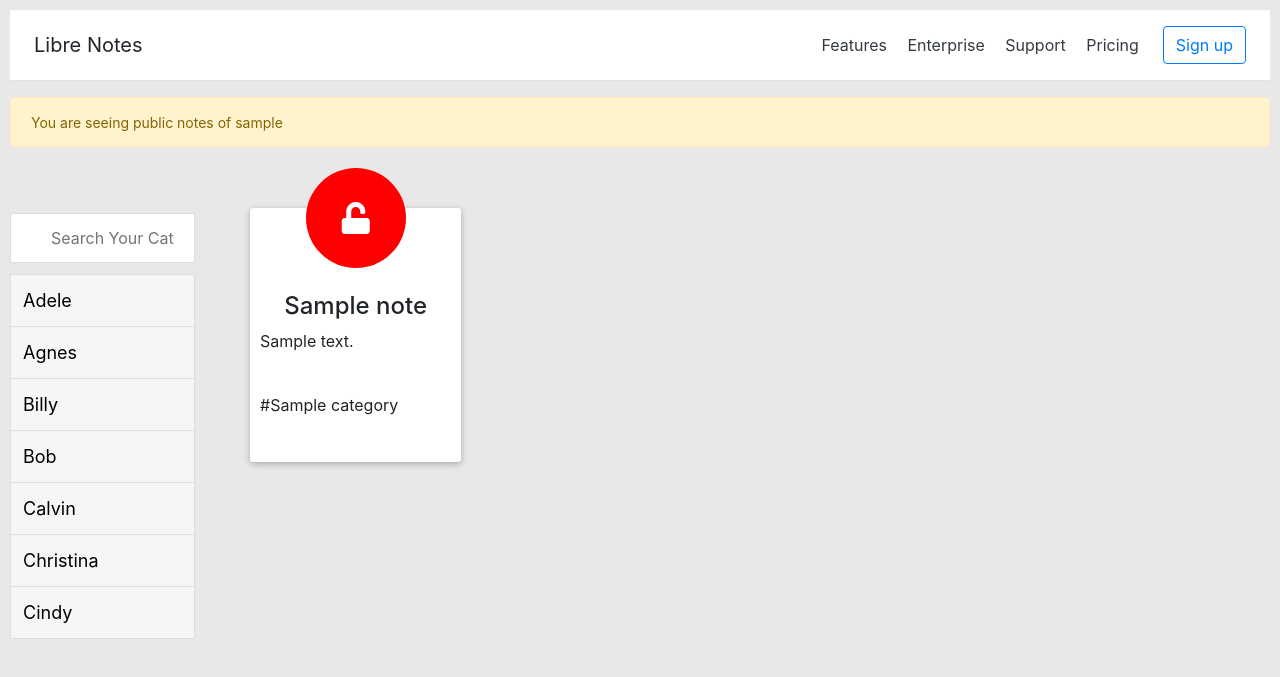
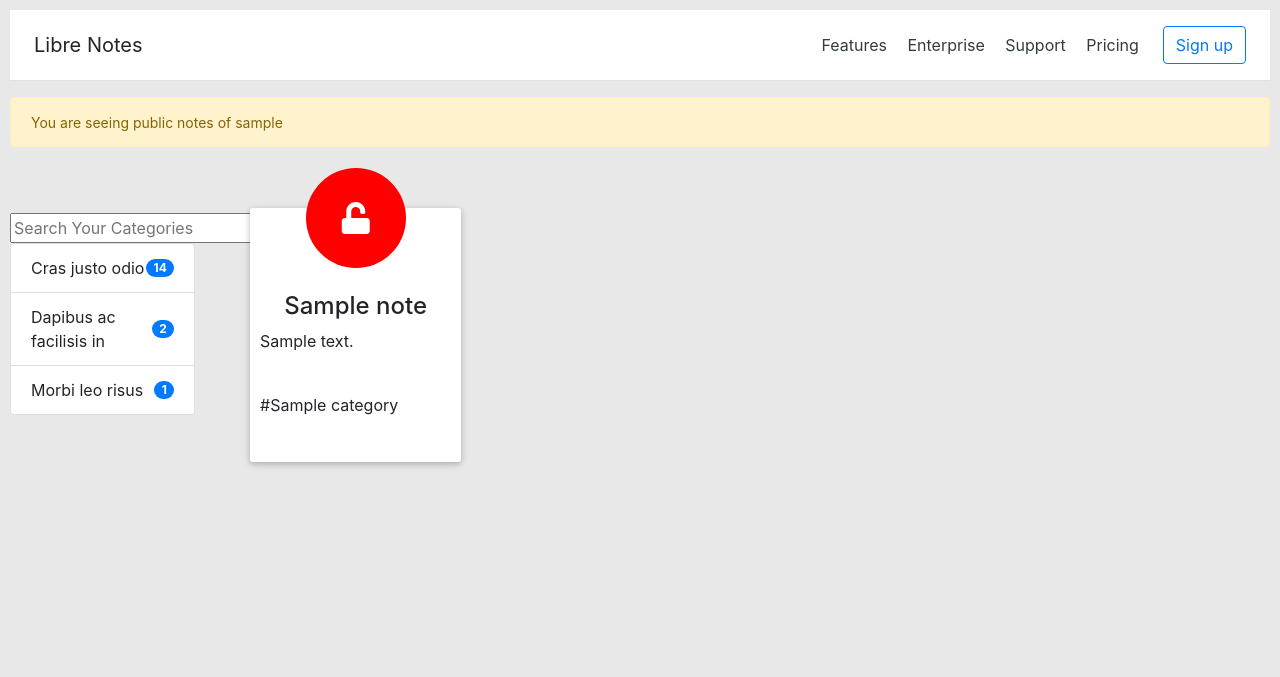
Before and after one commit to librenotes/web, a Flask app: a page that uses project/templates/notes.html.j2 in a window 1280 px wide. Shown: the top 677 px of the page. Run offline with Flask 2, Linux system fonts and the light colour scheme; tables that the repository leaves empty hold one stand-in row (values such as "Sample post"); parts of the project's set-up code (start-up, migrations or seed data) failed here and were passed over; some libraries are stand-ins or nearby versions.

Commit message:
css and js notes

```diff
--- a/project/static/css/notes.css
+++ b/project/static/css/notes.css
@@ -165,35 +165,3 @@ body {
 .btn-toggle.active {
     background-color: green;
 }
-* {
-  box-sizing: border-box;
-}
-
-#myInput {
-  width: 100%;
-  font-size: 16px;
-  padding: 12px 20px 12px 40px;
-  border: 1px solid #ddd;
-  margin-bottom: 12px;
-}
-
-#myUL {
-  list-style-type: none;
-  padding: 0;
-  margin: 0;
-}
-
-#myUL li a {
-  border: 1px solid #ddd;
-  margin-top: -1px; /* Prevent double borders */
-  background-color: #f6f6f6;
-  padding: 12px;
-  text-decoration: none;
-  font-size: 18px;
-  color: black;
-  display: block
-}
-
-#myUL li a:hover:not(.header) {
-  background-color: #eee;
-}
--- a/project/static/js/script.js
+++ b/project/static/js/script.js
@@ -7,3 +7,17 @@
   });
 
 }).call(this);
+
+function textFilter() {
+    var input = document.getElementById("myInput");
+    var filter = input.value;
+    var content = $(this).find('span.content').text();
+    var categories = $(this).find('span.categories').text();
+    var titles = $(this).find('h4.title').text();
+    console.log(content);
+    return content.indexOf(filter) > -1 || categories.indexOf(filter) > -1 || titles.indexOf(filter) > -1;
+}
+
+function myFunction() {
+    $('#all_notes').isotope({filter: textFilter});
+}
--- a/project/templates/notes.html.j2
+++ b/project/templates/notes.html.j2
@@ -16,18 +16,20 @@
             <input type="text" id="myInput" onkeyup="myFunction()" placeholder="Search Your Categories"
                    title="Type in a name">
 
-            <ul id="myUL">
-                <li><a href="#">Adele</a></li>
-                <li><a href="#">Agnes</a></li>
-
-                <li><a href="#">Billy</a></li>
-                <li><a href="#">Bob</a></li>
-
-                <li><a href="#">Calvin</a></li>
-                <li><a href="#">Christina</a></li>
-                <li><a href="#">Cindy</a></li>
-            </ul>
-
+                <ul class="list-group">
+                  <li class="list-group-item d-flex justify-content-between align-items-center">
+                    Cras justo odio
+                    <span class="badge badge-primary badge-pill">14</span>
+                  </li>
+                  <li class="list-group-item d-flex justify-content-between align-items-center">
+                    Dapibus ac facilisis in
+                    <span class="badge badge-primary badge-pill">2</span>
+                  </li>
+                  <li class="list-group-item d-flex justify-content-between align-items-center">
+                    Morbi leo risus
+                    <span class="badge badge-primary badge-pill">1</span>
+                  </li>
+                </ul>
         </div>
         <div class="col-md-10">
             <div class="notes" style="padding-top:20px;" id="all_notes">
```
Also changed, not shown: project/static/js/useroperations.js (+0 -14 lines).
